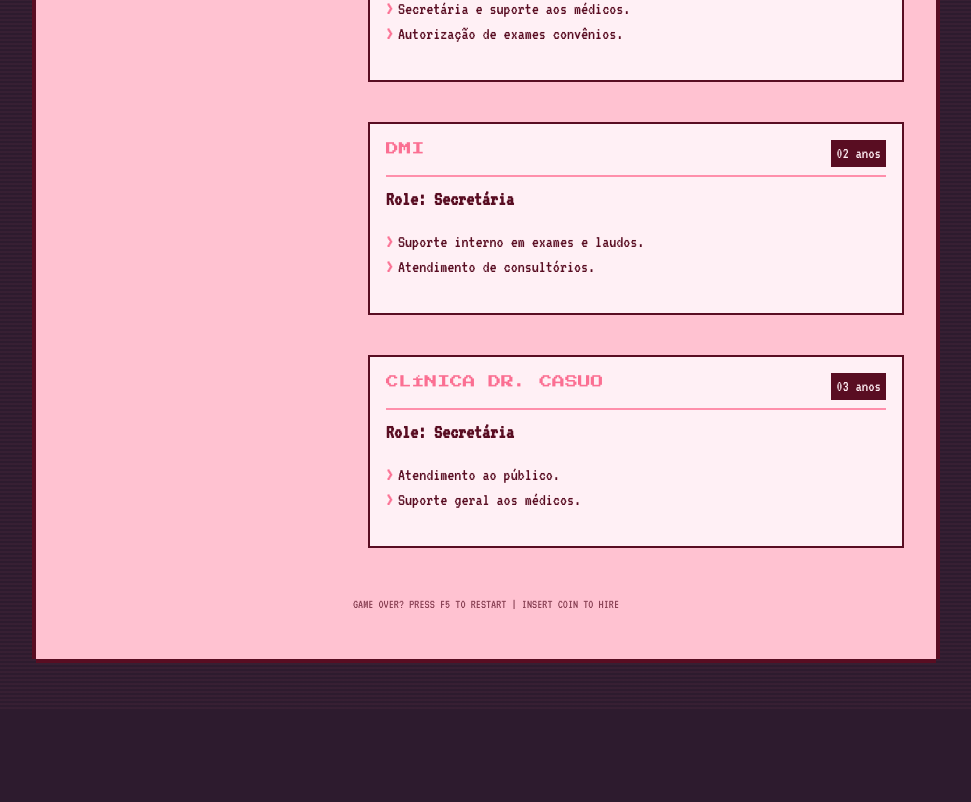
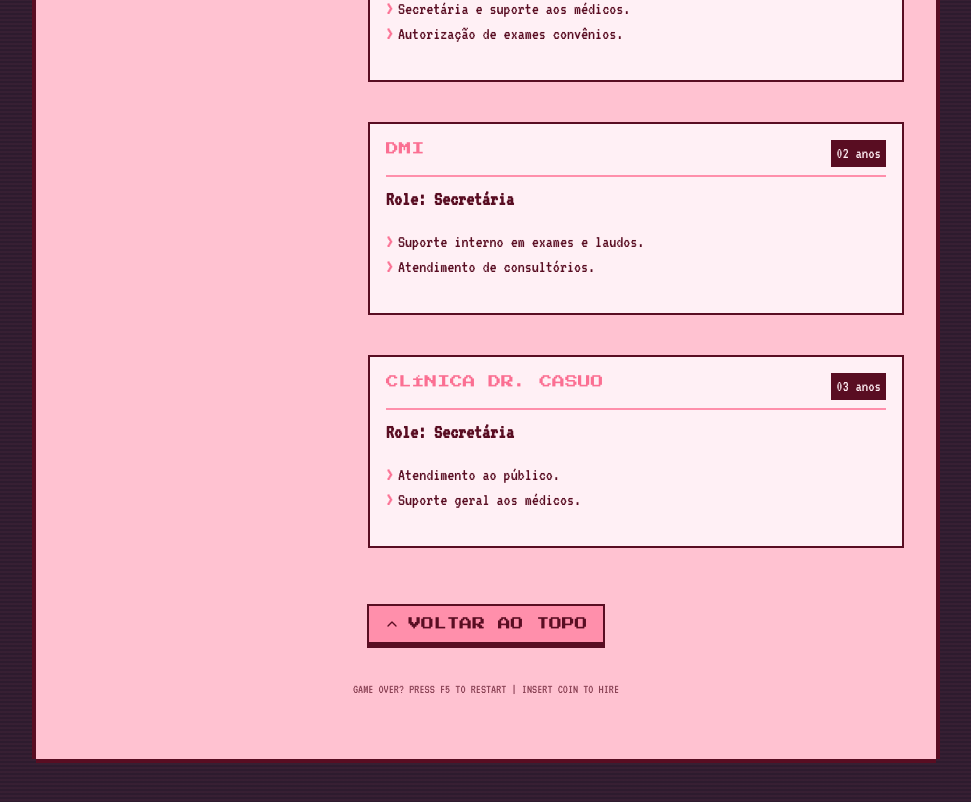
Before and after one commit to onluiz/cv-mari, a React (Vite) app: page / in a window 1280 px wide. Shown: the part 1900-2702 px from the top of the page, without its empty margins (154-1125 px from the left). Before the commit the page ends 2611 px from the top, so only its background shows below. Built offline with nearby package versions, Linux system fonts and the light colour scheme.

Commit message:
feat: implement back to top button, dynamic PDF URL via environment variable, and various UI animations with layout adjustments.

```diff
--- a/src/App.css
+++ b/src/App.css
@@ -12,6 +12,18 @@
   padding: 2rem;
   margin-top: 1rem;
   margin-bottom: 2rem;
+  animation: fadeIn 0.8s ease-out;
+}
+
+@keyframes fadeIn {
+  from {
+    opacity: 0;
+    transform: translateY(10px);
+  }
+  to {
+    opacity: 1;
+    transform: translateY(0);
+  }
 }
 
 /* Header */
@@ -20,6 +32,20 @@ header {
   border-bottom: var(--pixel-border);
   padding-bottom: 1.5rem;
   margin-bottom: 2rem;
+}
+
+.hearts svg {
+  animation: heartBeat 2s ease-in-out infinite;
+}
+
+@keyframes heartBeat {
+  0%,
+  100% {
+    transform: scale(1);
+  }
+  50% {
+    transform: scale(1.1);
+  }
 }
 
 h1 {
@@ -55,11 +81,31 @@ h2 {
   display: grid;
   grid-template-columns: 1fr 2fr;
   gap: 2rem;
+  grid-template-areas:
+    "side main"
+    "inv main";
+}
+
+.profile-info {
+  grid-area: side;
+}
+
+.main-content {
+  grid-area: main;
+}
+
+.inventory-section {
+  grid-area: inv;
+  display: none;
 }
 
 @media (max-width: 768px) {
   .profile-grid {
     grid-template-columns: 1fr;
+    grid-template-areas:
+      "side"
+      "main"
+      "inv";
   }
   h1 {
     font-size: 1.2rem;
@@ -150,6 +196,17 @@ h2 {
   background-color: var(--dark-pink);
   width: 90%; /* Valor padrão */
   position: relative;
+  animation: fillBar 1.5s cubic-bezier(0.1, 0.5, 0.5, 1) forwards;
+  transform-origin: left;
+}
+
+@keyframes fillBar {
+  from {
+    transform: scaleX(0);
+  }
+  to {
+    transform: scaleX(1);
+  }
 }
 
 /* Brilho na barra de HP */
@@ -170,12 +227,13 @@ h2 {
   padding: 1rem;
   margin-bottom: 1rem;
   position: relative;
-  transition: transform 0.1s;
+  transition: all 0.2s ease;
 }
 
 .quest-item:hover {
-  transform: translate(-2px, -2px);
-  box-shadow: 4px 4px 0px rgba(89, 13, 34, 0.5);
+  transform: translateX(4px);
+  border-left: 6px solid var(--dark-pink);
+  box-shadow: 4px 4px 0px rgba(89, 13, 34, 0.2);
 }
 
 .quest-header {
--- a/src/App.tsx
+++ b/src/App.tsx
@@ -1,5 +1,5 @@
 import { useState } from 'react'
-import { Heart, MapPin, Mail, BookOpen, Activity } from 'lucide-react'
+import { Heart, MapPin, Mail, BookOpen, Activity, ChevronUp } from 'lucide-react'
 import cvPdf from './assets/CV_Mariana .pdf'
 import './App.css'
 
@@ -47,8 +47,8 @@ function App() {
         </header>
 
         <div className="profile-grid">
-          {/* COLUNA DA ESQUERDA: STATUS */}
-          <aside>
+          {/* COLUNA DA ESQUERDA: STATUS & SKILLS */}
+          <div className="profile-info">
             <div className="stats-card">
               <div className="pixel-avatar no-print">
                 👾
@@ -109,8 +109,10 @@ function App() {
                   {copyText}
                 </button>
                 <a
-                  href={cvPdf}
+                  href={import.meta.env.VITE_PDF_URL || cvPdf}
                   download="CV_Mariana.pdf"
+                  target="_blank"
+                  rel="noopener noreferrer"
                   className="btn-retro btn-retro--download-pdf"
                 >
                   Baixar PDF
@@ -157,7 +159,9 @@ function App() {
               </div>
 
             </div>
+          </div>
 
+          <div className="inventory-section">
             <h2 style={{ fontSize: '1rem', width: '100%', textAlign: 'center' }}>INVENTORY</h2>
             <div className="inventory-grid">
               <div className="item-slot">
@@ -175,8 +179,7 @@ function App() {
                 </div>
               </div>
             </div>
-
-          </aside>
+          </div>
 
           {/* COLUNA DA DIREITA: QUEST LOG */}
           <section className="main-content">
@@ -290,8 +293,17 @@ function App() {
           </section>
         </div>
 
-        <footer style={{ marginTop: '2rem', textAlign: 'center', fontSize: '0.8rem', opacity: 0.7 }}>
-          <p>GAME OVER? PRESS F5 TO RESTART | INSERT COIN TO HIRE</p>
+        <footer style={{ marginTop: '2.5rem', textAlign: 'center', display: 'flex', flexDirection: 'column', alignItems: 'center', gap: '1.5rem', marginBottom: '1rem' }}>
+          <button
+            className="btn-retro no-print"
+            onClick={() => window.scrollTo({ top: 0, behavior: 'smooth' })}
+            style={{ width: 'auto', padding: '10px 15px', display: 'flex', alignItems: 'center', gap: '8px' }}
+          >
+            <ChevronUp size={16} /> VOLTAR AO TOPO
+          </button>
+          <div style={{ opacity: 0.7, fontSize: '0.8rem' }}>
+            <p>GAME OVER? PRESS F5 TO RESTART | INSERT COIN TO HIRE</p>
+          </div>
         </footer>
       </div>
     </>
```
Also changed, not shown: 2 other files (tests, documents, lock files or other folders).
